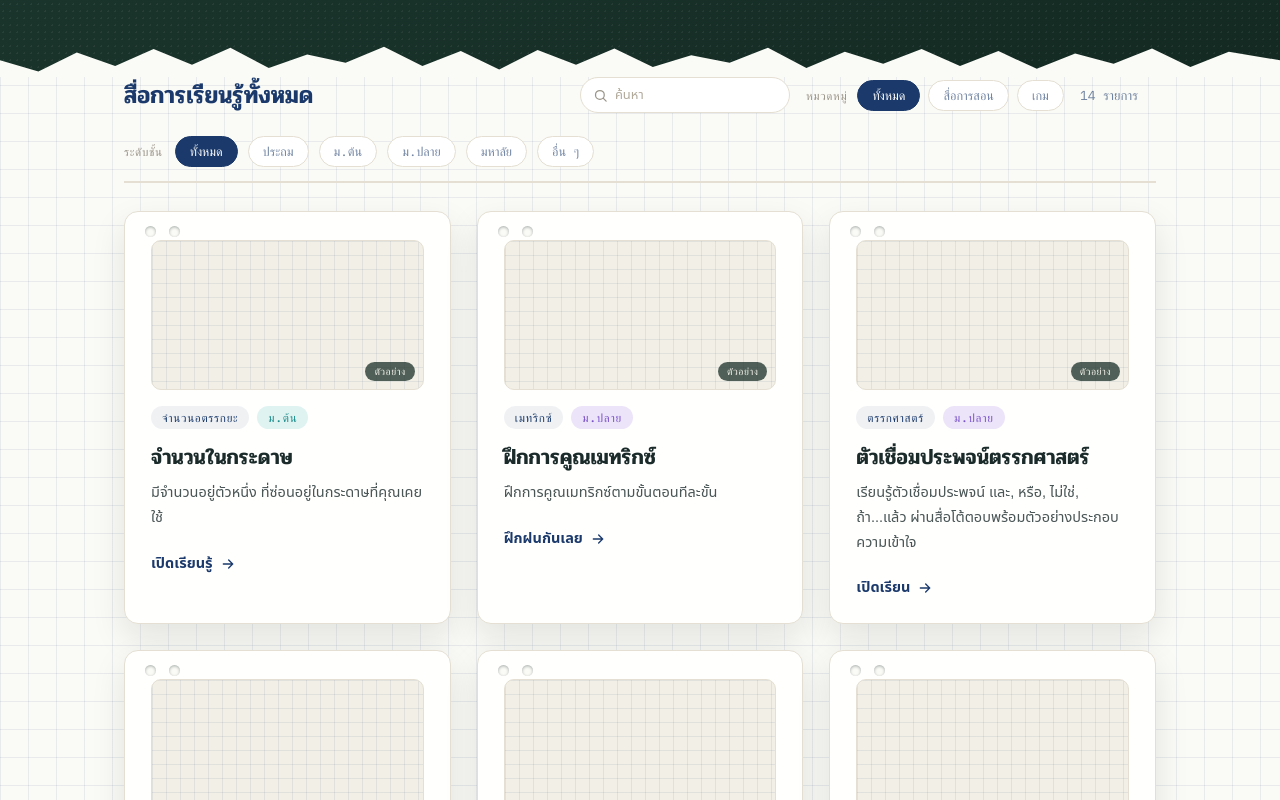
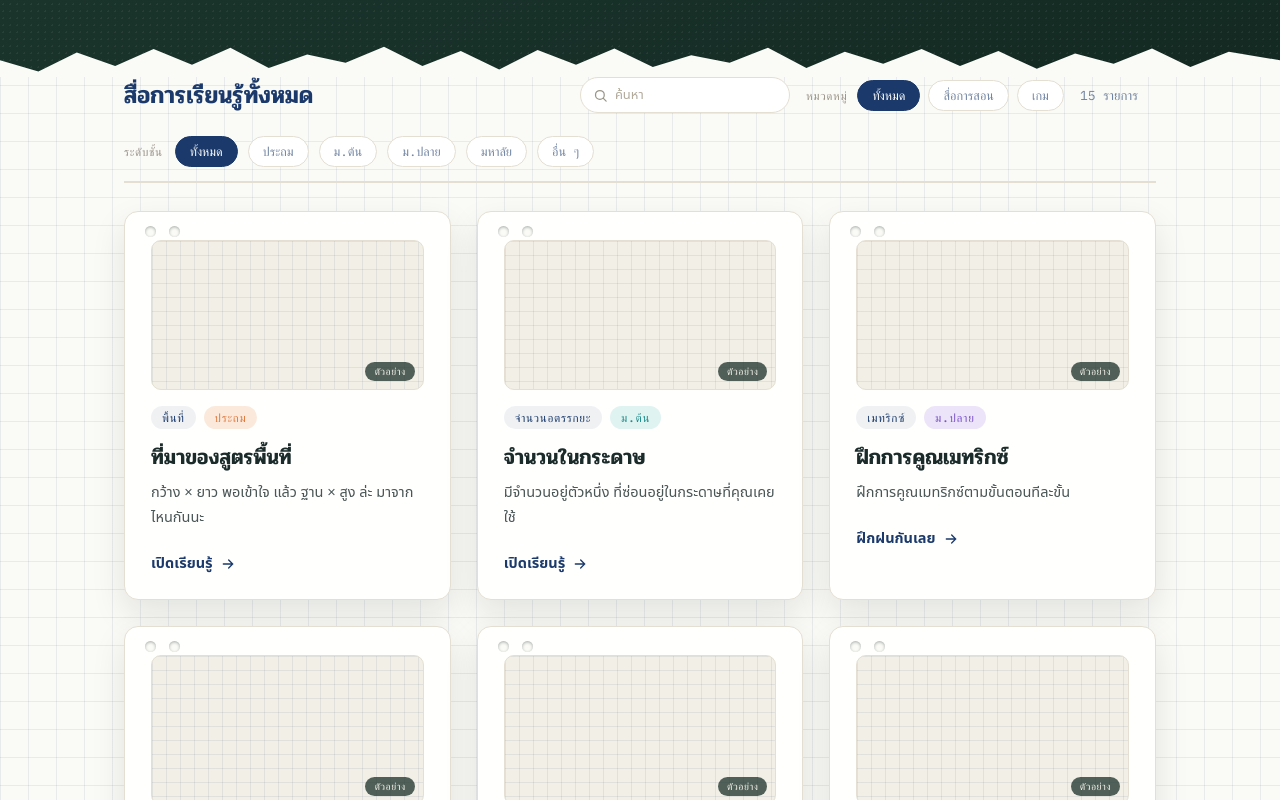
Before and after one commit to Natthaphat-math/Math-contents, a plain HTML site: page index.html in a window 1280 px wide. Shown: the part 391-1191 px from the top of the page. Drawn offline with nearby package versions, Linux system fonts and the light colour scheme; a web font is replaced by a local one.

Commit message:
Add files via upload

```diff
--- a/index.html
+++ b/index.html
@@ -503,6 +503,20 @@
 
     <div class="grid">
 
+      <a class="card" href="P1-6/origin-area.html" target="_blank" aria-label="เปิดจํานวนในกระดาษ" data-categories="สื่อการสอน" data-level="ม.ต้น">
+        <span class="hole"></span>
+        <div class="card-preview">
+          <iframe data-src="P1-6/origin-area.html" tabindex="-1" aria-hidden="true" sandbox="allow-scripts allow-same-origin"></iframe>
+          <span class="preview-badge">ตัวอย่าง</span>
+        </div>
+        <div class="tag-row"><span class="tag">พื้นที่</span><span class="level-tag lvl-ps">ประถม</span></div>
+        <h3>ที่มาของสูตรพื้นที่</h3>
+        <p>กว้าง × ยาว พอเข้าใจ แล้ว ฐาน × สูง ล่ะ มาจากไหนกันนะ</p>
+        <span class="cta">เปิดเรียนรู้
+          <svg viewBox="0 0 24 24" fill="none" stroke="currentColor" stroke-width="2" stroke-linecap="round"><path d="M5 12h14M13 6l6 6-6 6"/></svg>
+        </span>
+      </a>
+
       <a class="card" href="M1-3/sqrt2-paper.html" target="_blank" aria-label="เปิดจํานวนในกระดาษ" data-categories="สื่อการสอน" data-level="ม.ต้น">
         <span class="hole"></span>
         <div class="card-preview">
```
